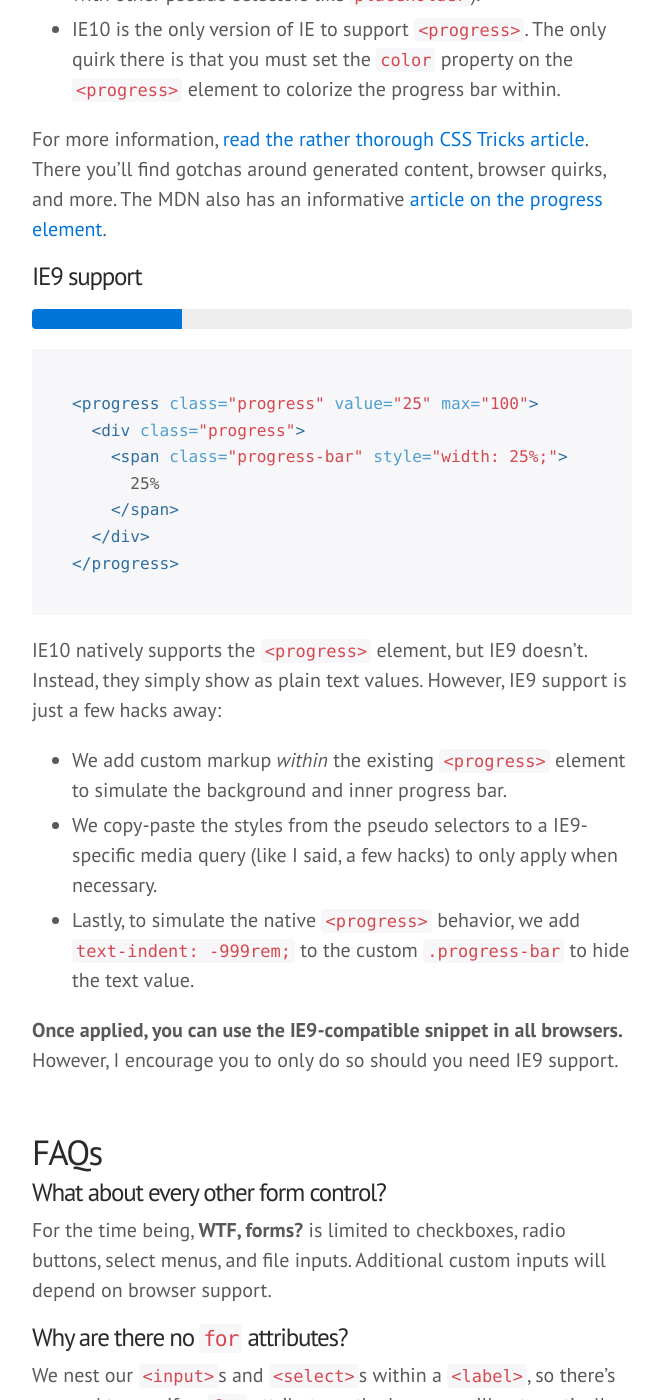
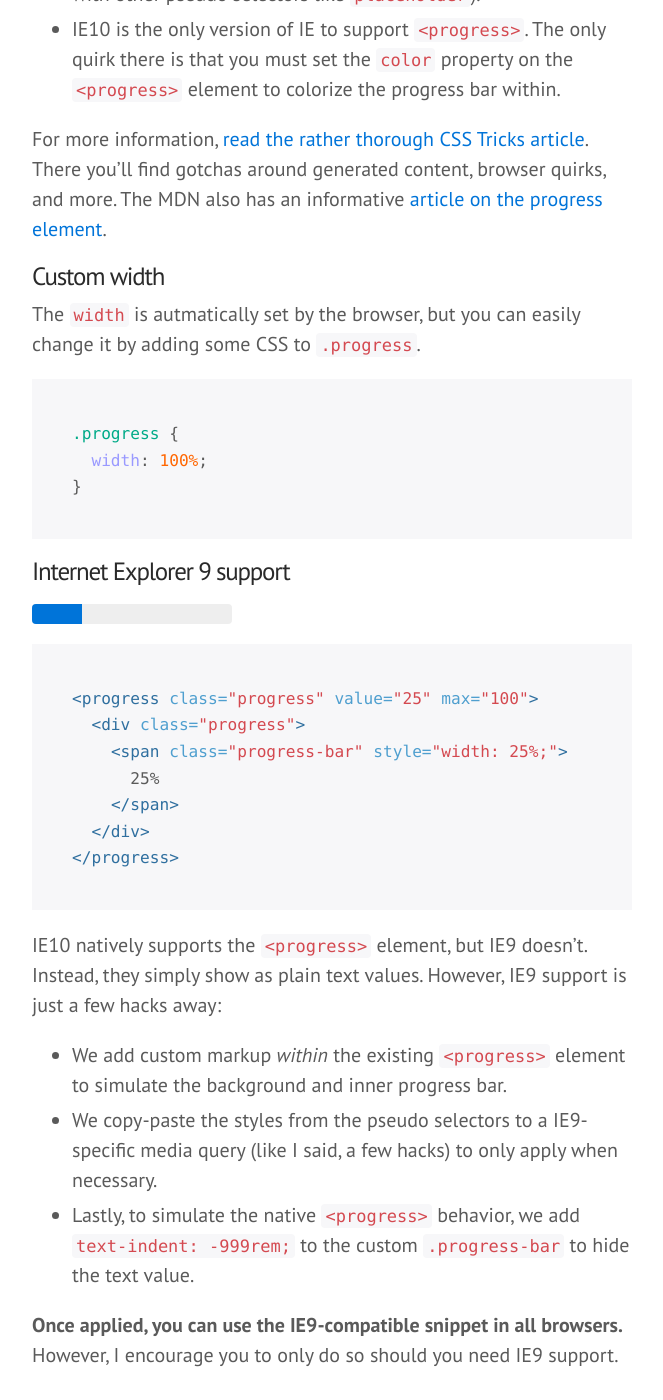
Before and after one commit to mdo/wtf-forms, a Jekyll site: the page built from index.md, in a window 1280 px wide and 1400 px high, scrolled down 5460 px. Shown: the whole window, without its empty margins (308-971 px from the left). Built offline with Jekyll 4.4.1, drawn with Linux system fonts in a browser that asks for light colours; some web fonts are replaced; Markdown is read by kramdown in place of the engine named in the settings; comment, search, counter and statistics services are not loaded; some of the changed text lies outside the part shown.

Commit message:
don't width: 100%; it by default, and clean up docs organization

````diff
--- a/index.md
+++ b/index.md
@@ -117,7 +117,17 @@ The `<progress>` element is actually pretty straightforward to style, but it doe
 
 For more information, [read the rather thorough CSS Tricks article](http://css-tricks.com/html5-progress-element/). There you'll find gotchas around generated content, browser quirks, and more. The MDN also has an informative [article on the progress element](https://developer.mozilla.org/en-US/docs/Web/HTML/Element/progress).
 
-#### IE9 support
+#### Custom width
+
+The `width` is autmatically set by the browser, but you can easily change it by adding some CSS to `.progress`.
+
+```css
+.progress {
+  width: 100%;
+}
+```
+
+#### Internet Explorer 9 support
 
 <form class="controls-stacked">
   {% include progress-ie9.html %}
@@ -138,7 +148,7 @@ IE10 natively supports the `<progress>` element, but IE9 doesn't. Instead, they
 ### FAQs
 
 #### What about every other form control?
-For the time being, **WTF, forms?** is limited to checkboxes, radio buttons, select menus, and file inputs. Additional custom inputs will depend on browser support.
+For the time being, **WTF, forms?** is limited to checkboxes, radio buttons, select menus, file inputs, and progress bars. Additional custom inputs will depend on browser support.
 
 #### Why are there no `for` attributes?
 We nest our `<input>`s and `<select>`s within a `<label>`, so there's no need to specify a `for` attribute as the browser will automatically associate the two.
--- a/wtf-forms.css
+++ b/wtf-forms.css
@@ -275,7 +275,6 @@
 
 .progress {
   display: inline-block;
-  width: 100%;
   height: 1rem;
 }
 .progress[value] {
````
